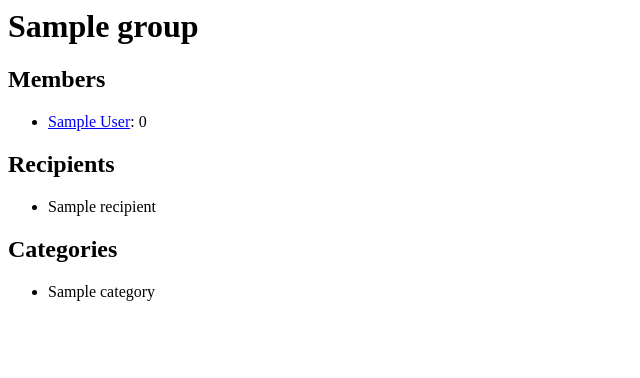
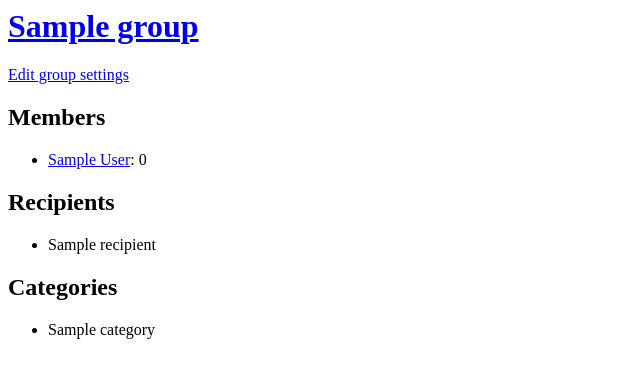
Before and after one commit to littleweaver/django-argus, a Django app: a page that uses argus/templates/argus/group_detail.html in a window 1280 px wide. Shown: the top 378 px of the page, without its empty margins (0-640 px from the left). Run offline with Django 3.2, Linux system fonts and the light colour scheme; tables that the repository leaves empty hold one stand-in row (values such as "Sample post").

Commit message:
Added basic group editing.

```diff
--- a/argus/templates/argus/group_detail.html
+++ b/argus/templates/argus/group_detail.html
@@ -1,4 +1,6 @@
-<h1>{{ group.name|default:group.auto_slug }}</h1>
+<h1><a href="{{ group.get_absolute_url }}">{{ group.name|default:group.auto_slug }}</a></h1>
+
+<a href="{% url 'argus_group_update' group_slug=group.custom_slug|default:group.auto_slug %}">Edit group settings</a>
 
 <h2>Members</h2>
 {% with members=group.members.all %}
--- a/argus/urls.py
+++ b/argus/urls.py
@@ -1,7 +1,7 @@
 from django.conf.urls import patterns, url
 
 from argus.views import (MemberDetailView, GroupListView, GroupDetailView,
-						 GroupCreateView)
+						 GroupCreateView, GroupUpdateView)
 
 
 urlpatterns = patterns('',
@@ -14,6 +14,9 @@ urlpatterns = patterns('',
 	url(r'^(?P<group_slug>[\w-]+)/$',
 		GroupDetailView.as_view(),
 		name='argus_group_detail'),
+	url(r'^(?P<group_slug>[\w-]+)/edit/$',
+		GroupUpdateView.as_view(),
+		name='argus_group_update'),
 	url(r'^(?P<group_slug>[\w-]+)/m/(?P<pk>\d+)/$',
 		MemberDetailView.as_view(),
 		name='argus_member_detail'),
--- a/argus/views.py
+++ b/argus/views.py
@@ -4,8 +4,10 @@ import hashlib
 from django.db import models
 from django.db.models import Q
 from django.http import Http404
-from django.views.generic import DetailView, ListView, RedirectView
+from django.views.generic import (DetailView, ListView, RedirectView,
+                                  UpdateView)
 
+from argus.forms import GroupForm
 from argus.models import Member, Group, Share
 
 
@@ -53,6 +55,25 @@ class GroupDetailView(DetailView):
         return qs.prefetch_related('members', 'recipients', 'categories')
 
 
+class GroupUpdateView(UpdateView):
+    model = Group
+    form_class = GroupForm
+    template_name = 'argus/group_update.html'
+
+    def get_object(self, queryset=None):
+        if queryset is None:
+            queryset = self.get_queryset()
+
+        queryset = queryset.filter(Q(auto_slug=self.kwargs['group_slug']) |
+                                   Q(custom_slug=self.kwargs['group_slug']))
+        try:
+            obj = queryset.get()
+        except queryset.model.DoesNotExist:
+            raise Http404
+
+        return obj
+
+
 class MemberDetailView(DetailView):
     model = Member
     template_name = 'argus/member_detail.html'
```
Also changed, not shown: argus/forms.py (added, +9 -0 lines), argus/templates/argus/group_update.html (added, +9 -0 lines).
